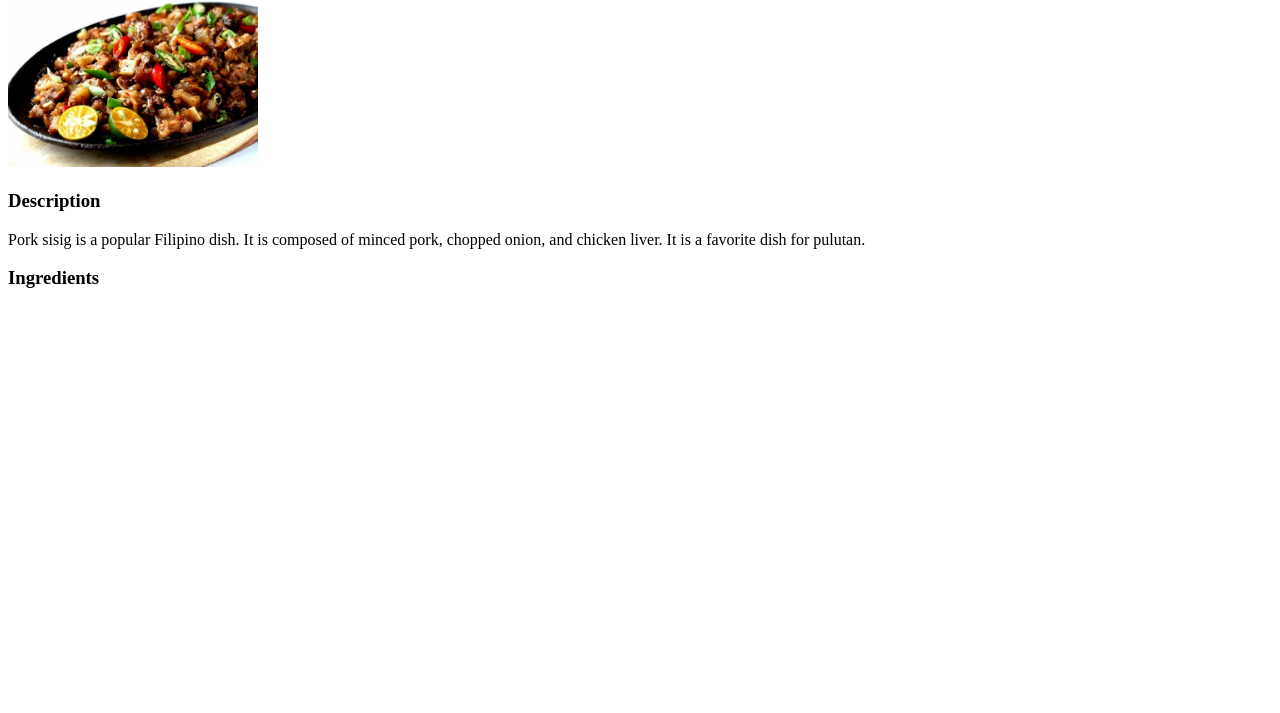
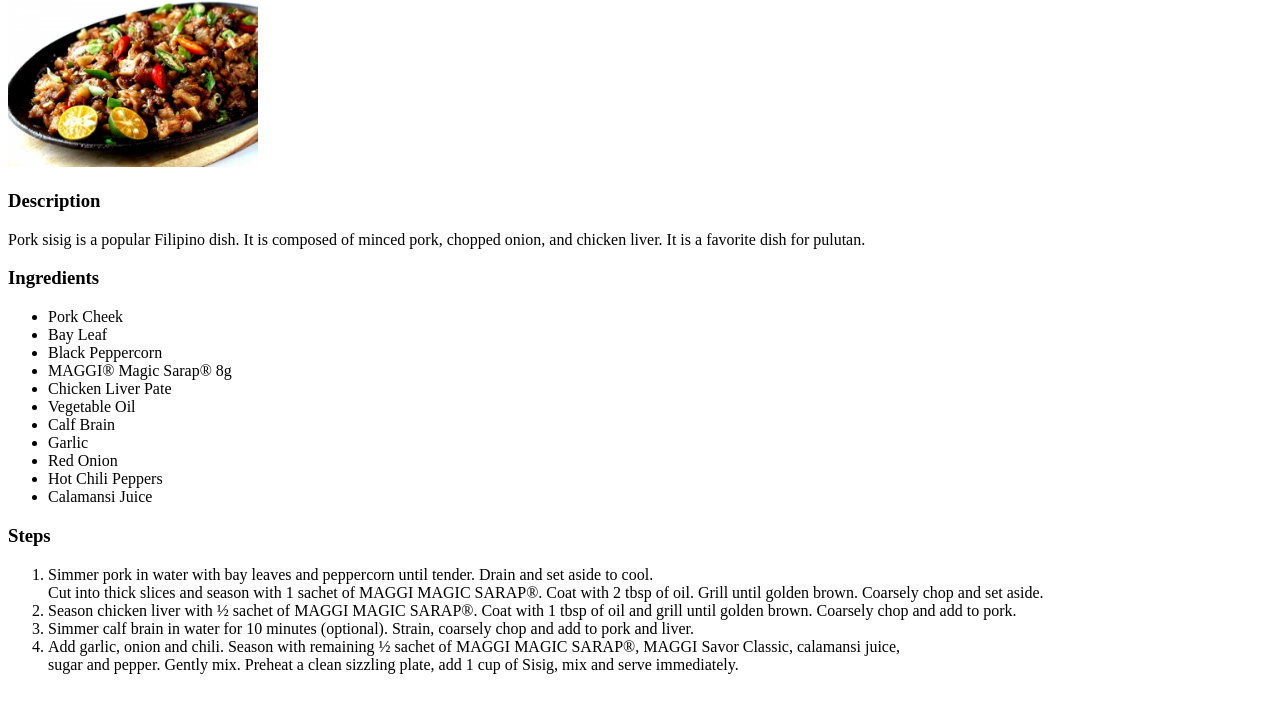
Before and after one commit to SneakyBoxu/odin-recipes, a plain HTML site: page recipes/sisig.html in a window 1280 px wide. Shown: the part 79-792 px from the top of the page. Drawn offline with Linux system fonts and the light colour scheme.

Commit message:
Added sisig image,ingrediets, and steps

```diff
--- a/recipes/sisig.html
+++ b/recipes/sisig.html
@@ -10,7 +10,41 @@
     <h1>Sisig</h1>
     <img src="../image/sisig.png"width="250">
          <h3>Description</h3>
-         <p>Pork sisig is a popular Filipino dish. It is composed of minced pork, chopped onion, and chicken liver. It is a favorite dish for pulutan.</p>
+
+         <p>Pork sisig is a popular Filipino dish. It is composed of minced pork,
+            chopped onion, and chicken liver. It is a favorite dish for pulutan.</p>
+
          <h3>Ingredients</h3>
+
+         <ul>
+
+            <li>Pork Cheek</li>
+            <li>Bay Leaf</li>
+            <li>Black Peppercorn</li>
+            <li>MAGGI® Magic Sarap® 8g</li>
+            <li>Chicken Liver Pate</li>
+            <li>Vegetable Oil</li>
+            <li>Calf Brain</li>
+            <li>Garlic</li>
+            <li>Red Onion</li>
+            <li>Hot Chili Peppers</li>
+            <li>Calamansi Juice</li>
+
+         </ul>
+
+         <h3>Steps</h3>
+
+         <ol>
+
+            <li>Simmer pork in water with bay leaves and peppercorn until tender. Drain and set aside to cool.
+               <br> Cut into thick slices and season with 1 sachet of MAGGI MAGIC SARAP®. Coat with 2 tbsp of oil.
+                 Grill until golden brown. Coarsely chop and set aside.</li>
+            <li>Season chicken liver with ½ sachet of MAGGI MAGIC SARAP®.
+                Coat with 1 tbsp of oil and grill until golden brown. Coarsely chop and add to pork.</li>
+            <li>Simmer calf brain in water for 10 minutes (optional). Strain, coarsely chop and add to pork and liver.</li>
+            <li>Add garlic, onion and chili. Season with remaining ½ sachet of MAGGI MAGIC SARAP®, MAGGI Savor Classic, calamansi juice,
+                <br>sugar and pepper. Gently mix. Preheat a clean sizzling plate, add 1 cup of Sisig, mix and serve immediately.</li>
+
+         </ol>
 </body>
 </html>
```
Also changed, not shown: recipes/adobo.html (+2 -2 lines).
